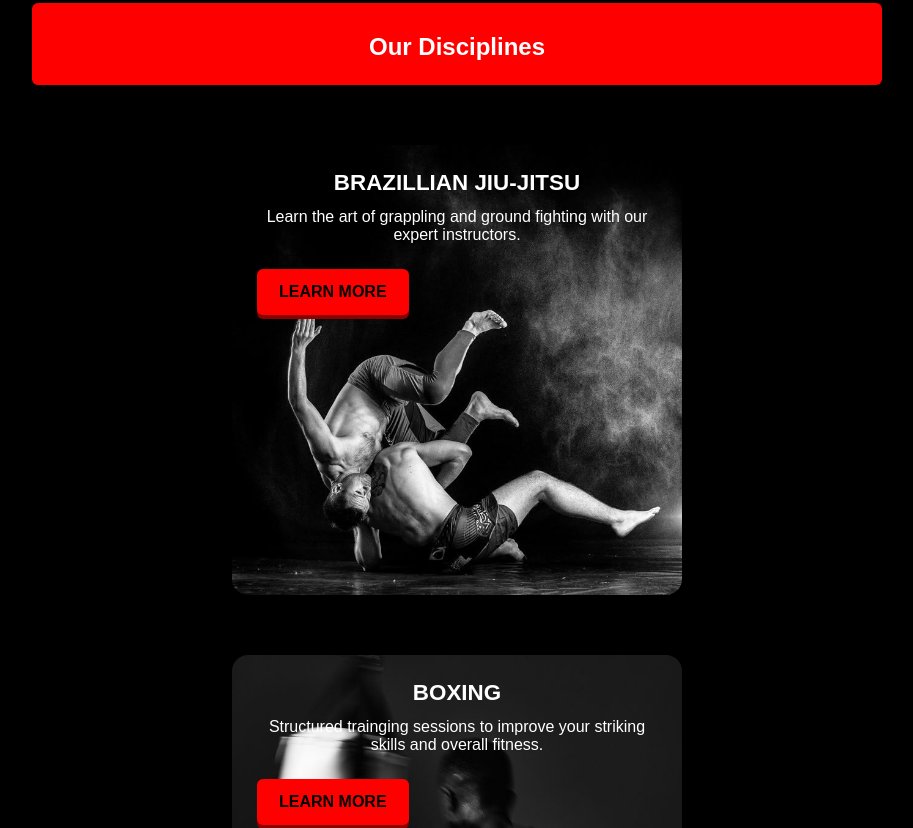
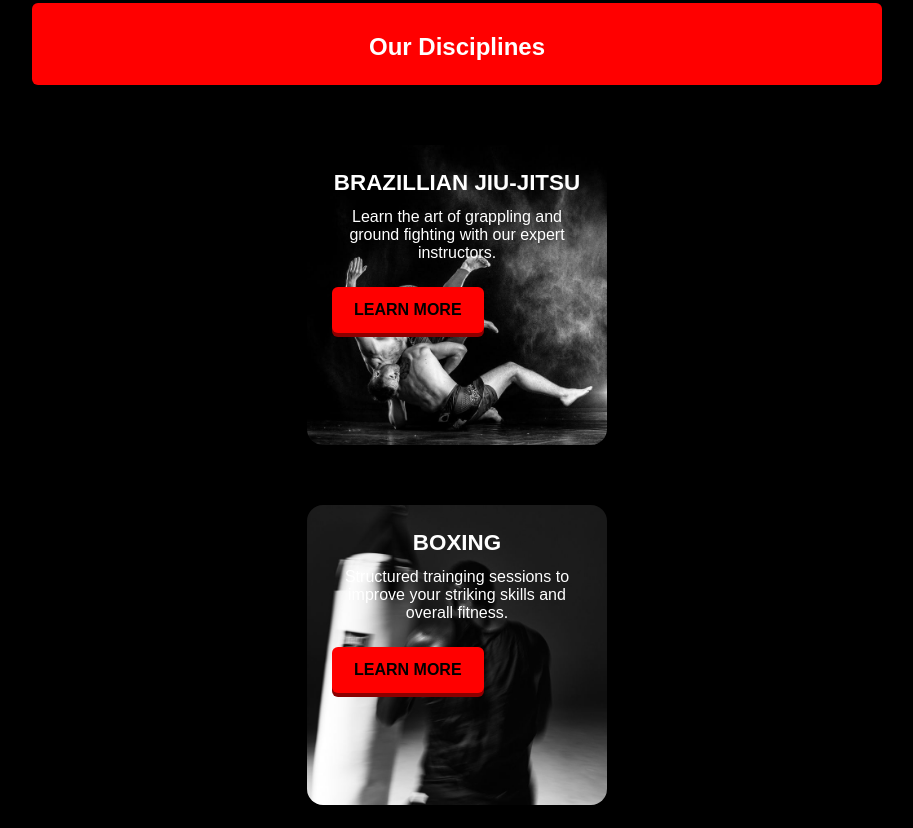
Before and after one commit to OnthatileNthati/Platinum-Boxing-Club-website, a plain HTML site: page index.html in a window 1280 px wide. Shown: the part 984-1812 px from the top of the page, without its empty margins (183-1096 px from the left). Drawn offline with Linux system fonts and the light colour scheme.

Commit message:
height, width changed from the discipline section

```diff
--- a/style.css
+++ b/style.css
@@ -178,8 +178,8 @@ margin-top: 20px;
 margin: 60px auto;
 border: 20px;
 /*discipline card height and width, game changer*/
-height: 450px;
-width: 450px;
+height:300px;
+width:300px;
 }
 
 
```
